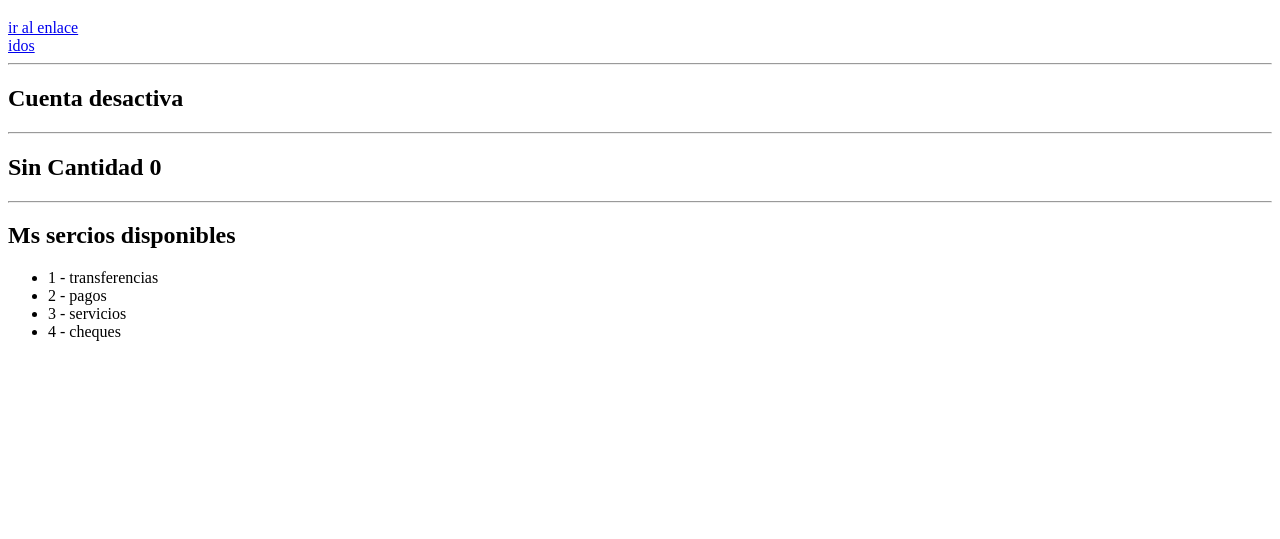
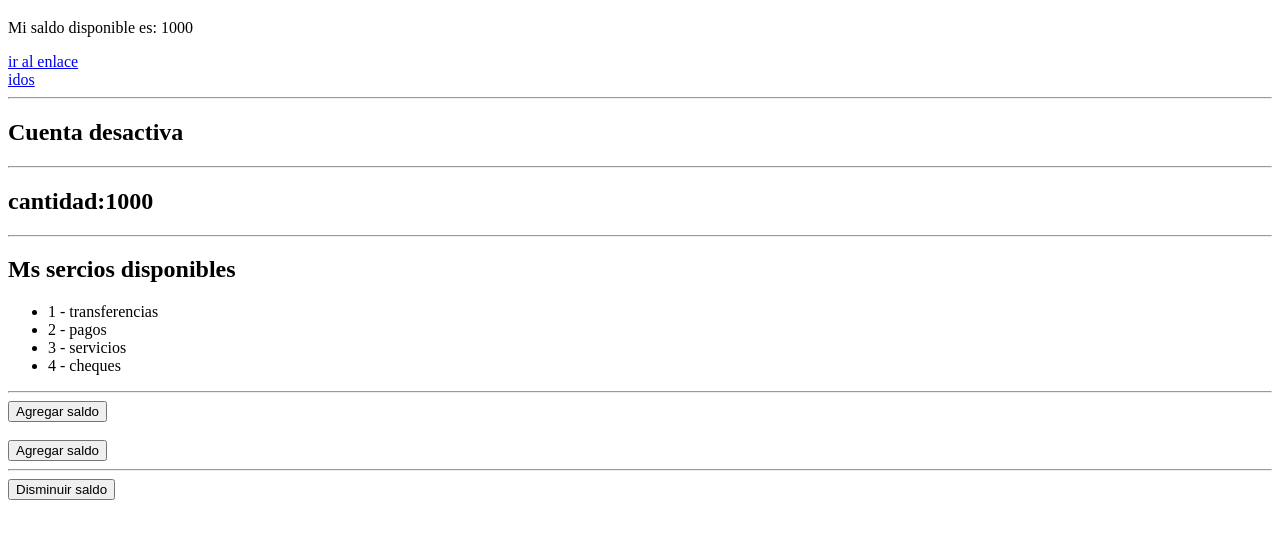
Before and after one commit to ecarinagr5/vueCDN, a plain HTML site: page index.html in a window 1280 px wide. Shown: the part 61-600 px from the top of the page. Drawn offline with nearby package versions, Linux system fonts and the light colour scheme.

Commit message:
Script base

```diff
--- a/index.html
+++ b/index.html
@@ -10,6 +10,7 @@
   <body>
     <div id="app">
       <h1>{{ titulo }}</h1>
+      <p>Mi saldo disponible es: {{ cantidad }}</p>
       <a v-bind:href="enlace">ir al enlace</a><br />
       <a :href="enlace">idos</a>
 
@@ -34,6 +35,18 @@
           {{index + 1}} - {{ item }}
         </li>
       </ul>
+
+      <hr />
+
+      <button v-on:click="agregarSaldo">Agregar saldo</button><br />
+      <br />
+      <button @click="agregarSaldo">Agregar saldo</button>
+
+      <hr />
+
+      <button @click="disminuirSaldo" :disabled="desactivar">
+        Disminuir saldo
+      </button>
     </div>
     <script src="main.js"></script>
     <script>
--- a/main.js
+++ b/main.js
@@ -3,9 +3,23 @@ const app = Vue.createApp({
     return {
       titulo: "Hola Carina",
       enlace: "https://www.youtube.com/",
-      cantidad: 0,
+      cantidad: 1000,
       estado: false,
       servicios: ["transferencias", "pagos", "servicios", "cheques"],
+      desactivar: false,
     };
   },
+  methods: {
+    agregarSaldo() {
+      this.cantidad = this.cantidad + 100;
+    },
+    disminuirSaldo() {
+      if (this.cantidad === 0) {
+        alert("saldo en cero!");
+        this.desactivar = true;
+        return;
+      }
+      this.cantidad = this.cantidad - 100;
+    },
+  },
 });
```
